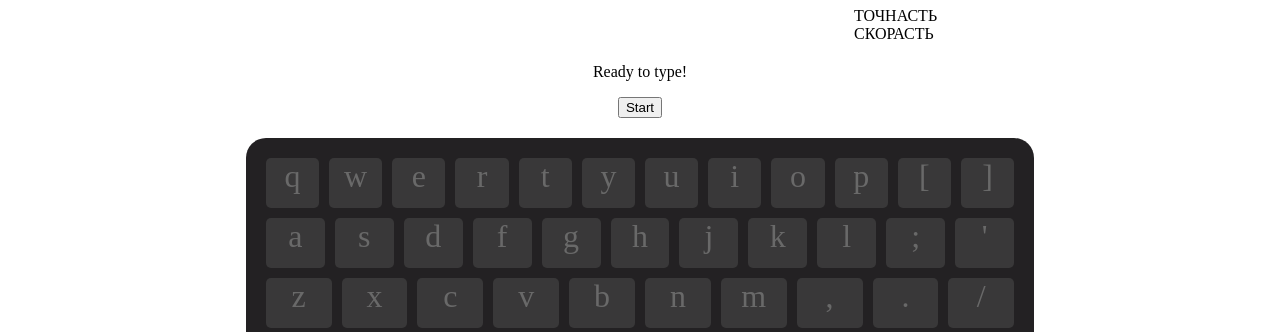
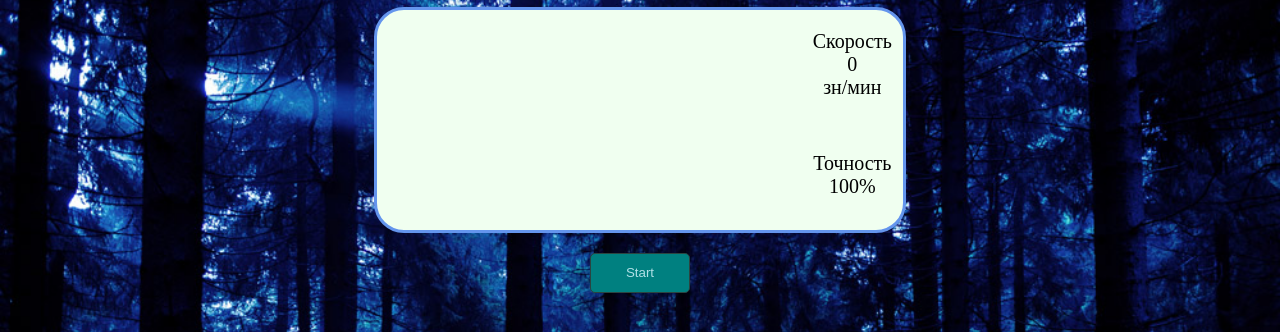
Before and after one commit to KachmaZ/TypeSpeed, a plain HTML site: page index.html in a window 1280 px wide. Shown: the part 73-405 px from the top of the page. Drawn offline with nearby package versions, Linux system fonts and the light colour scheme.

Commit message:
Доработка и дизайн

```diff
--- /dev/null
+++ b/css/gf-style.css
@@ -0,0 +1,63 @@
+.game-field {
+    width: 40%;
+    height: 200px;
+    border: 3px solid cornflowerblue;
+    border-radius: 30px;
+
+    margin: 20px auto;
+    padding: 10px;
+
+    background-color: honeydew;
+}
+
+.grid-wrapper {
+    display: grid;
+    height: 200px;
+    grid-template-rows: 1fr 1fr ;
+    grid-template-columns: 5fr 1fr;
+    gap: 20px;
+    grid-template-areas:
+        "field speed"
+        "field accuracy";
+}
+
+.type-field {
+    grid-area: field;
+}
+
+.type-accuracy {
+    grid-area: accuracy;
+
+    text-align: center;
+    margin: auto;
+    font-size: 20px;
+}
+
+.type-accuracy span {
+    display: block;
+    font-size: 20px;
+}
+
+.type-speed {
+    grid-area: speed;
+
+    text-align: center;
+    margin: auto;
+    font-size: 20px;
+}
+
+.type-speed span {
+    display: block;
+}
+
+.current {
+    background-color: yellow;
+}
+
+.passed {
+    background-color: green;
+}
+
+.mistake {
+    background-color: red;
+}
--- a/css/kb-style.css
+++ b/css/kb-style.css
@@ -1,5 +1,8 @@
+.keyboard-container {
+    text-align: center;
+}
 .sup-keyboard {
-    width: 60%;
+    display: inline-block;
     margin: 10px auto;
     padding: 15px;
     border-radius: 20px;
@@ -18,7 +21,6 @@
     width: 50px;
     height: 50px;
     margin: 5px;
-    padding: auto;
     border-radius: 5px;
 
     text-align: center;
@@ -28,7 +30,7 @@
     color: dimgray;
 }
 
-.sup-key, space {
+.space {
     width: 500px;
 }
 
--- a/css/style.css
+++ b/css/style.css
@@ -1,49 +1,10 @@
+body {
+    background-image: url('images/darkforest.jpg');
+    background-repeat: no-repeat;
+    background-size: cover;
+}
+
 h1 {
     text-align: center;
+    color: goldenrod;
 }
-
-
-.start-window {
-    width: 50%;
-    margin: 20px auto;
-    text-align: center;
-}
-
-.grid-wrapper {
-    display: grid;
-    grid-template-rows: 1fr 1fr ;
-    grid-template-columns: 5fr 1fr;
-    column-gap: 20px;
-    grid-template-areas:
-        "field accuracy"
-        "field speed";
-}
-
-.game-field {
-    width: 50%;
-    margin: 20px auto;
-}
-
-.type-field {
-    grid-area: field;
-}
-
-.type-accuracy {
-    grid-area: accuracy;
-}
-
-.type-speed {
-    grid-area: speed;
-}
-
-.current {
-    background-color: yellow;
-}
-
-.passed {
-    background-color: green;
-}
-
-.mistake {
-    background-color: red;
-}
--- /dev/null
+++ b/css/sw-style.css
@@ -0,0 +1,14 @@
+.start-window {
+    text-align: center;
+}
+
+.start {
+    width: 100px;
+    height: 40px;
+    border: 1px solid rgb(42, 68, 65);
+    border-radius: 5px;
+    margin-bottom: 100px;
+
+    background-color: teal;
+    color:powderblue;
+}
--- a/index.html
+++ b/index.html
@@ -4,6 +4,8 @@
     <meta charset="UTF-8">
     <title>TypeSpeed</title>
     <link rel="stylesheet" href="css/style.css">
+    <link rel="stylesheet" href="css/sw-style.css">
+    <link rel="stylesheet" href="css/gf-style.css">
     <link rel="stylesheet" href="css/kb-style.css">
     <script type="text/javascript" src="https://ajax.googleapis.com/ajax/libs/jquery/3.1.1/jquery.min.js"></script>
 </head>
@@ -12,16 +14,25 @@
     <div class="game-field">
         <div class="grid-wrapper">
             <div class="type-field"></div>
-            <div class="type-speed">СКОРАСТЬ</div>
-            <div class="type-accuracy">ТОЧНАСТЬ</div>
+            <div class="type-speed">
+                <span>Скорость</span>
+                <span class='speed'>0</span>
+                <span>зн/мин</span>
+            </div>
+            <div class="type-accuracy">
+                <span>Точность</span>
+                <span class="accuracy">100%</span>
             </div>
         </div>
+    </div>
+
     <div class="start-window">
-        <p>Ready to type!</p>
         <button class="start">
             Start
         </button>
     </div>
+
+    <div class='keyboard-container'>
         <div class="sup-keyboard">
             <div class="sup-keyrow">
                 <div class="sup-key">q</div>
@@ -66,6 +77,8 @@
                 <div class="sup-key space">space</div>
             </div>
         </div>
+    </div>
+
     <script src="textParsing.js"></script>
     <script src="textGenerator.js"></script>
     <script src="index.js"> </script>
--- a/index.js
+++ b/index.js
@@ -5,17 +5,15 @@ async function startGame(){
     setInterval(() => {
         timer++;
         speed = current / timer * 60;
-    $('.type-speed').html(speed.toFixed());
+    $('.speed').html(speed.toFixed());
     }, 1000)
     letters[current].classList.add('current');
     keyHighlighting(letters[current].textContent)
 }
 
 function keyHighlighting(currentKey){
-    console.log('"' + currentKey + '"');
     if (currentKey === ' ') {
         currentKey = 'Space';
-        console.log('Space')
     }
 
     for (let i = 0; i < supKeys.length; i++){
@@ -48,11 +46,15 @@ $(document).on('keydown', (event) => {
         else {
             letters[current].classList.add('mistake');
         }
+
         taps++;
         accuracy = current / taps * 100;
-        $('.type-accuracy').html(accuracy.toFixed(2));
+        $('.accuracy').html(`${accuracy.toFixed()}%`);
     }
 });
 
 
-$(".start").click(startGame);
+$(".start").click(() => {
+    $(".start").textContent = 'Restart';
+    startGame();
+});
```
Also changed, not shown: css/images/darkforest.jpg (added). Lines whose indentation alone changed are shown as unchanged.
